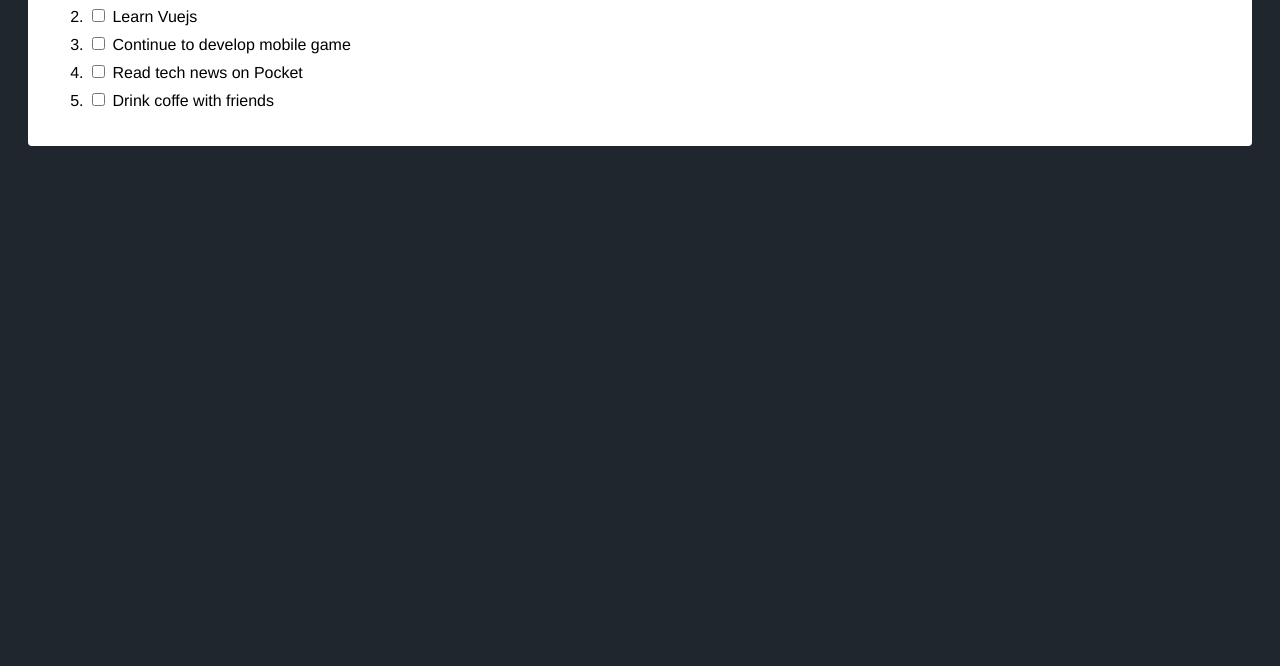
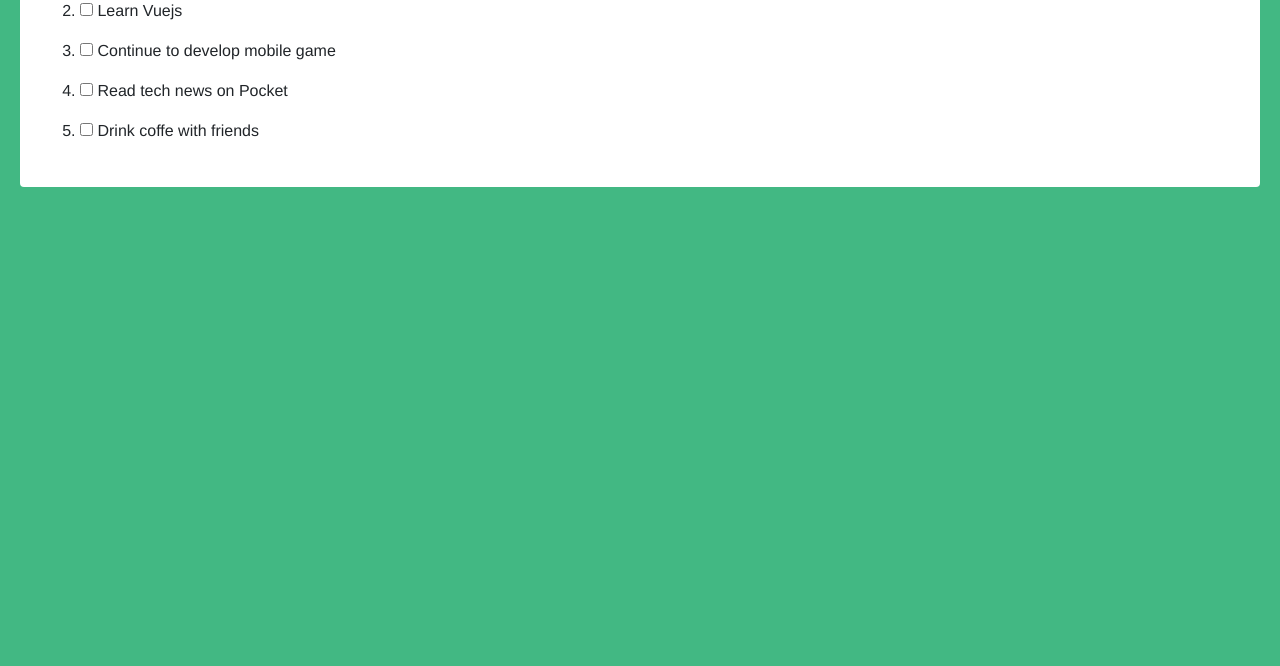
Before and after one commit to muratumutlu/Vue-Todo-List, a plain HTML site: page index.html in a window 1280 px wide. Shown: the part 134-800 px from the top of the page. Drawn offline with nearby package versions, Linux system fonts and the light colour scheme.

Commit message:
Style Update

```diff
--- a/index.html
+++ b/index.html
@@ -5,6 +5,8 @@
     <meta name="viewport" content="width=device-width, initial-scale=1.0">
     <meta http-equiv="X-UA-Compatible" content="ie=edge">
     <script src="https://cdn.jsdelivr.net/npm/vue/dist/vue.js"></script>
+    <link rel="stylesheet" href="https://stackpath.bootstrapcdn.com/bootstrap/4.1.3/css/bootstrap.min.css" integrity="sha384-MCw98/SFnGE8fJT3GXwEOngsV7Zt27NXFoaoApmYm81iuXoPkFOJwJ8ERdknLPMO" crossorigin="anonymous">
+
     <link rel="stylesheet" href="style.css">
     <title>Vue.js - TODO List Project</title>
 </head>
@@ -15,7 +17,7 @@
           <li v-for="todo in todos">
             <label>
 
-                <!-- v-if ile durum kontrolünü gerçekleştiriyoruz v-if yerine @ kullanabiliriz, v-bind yerine de sadece ":" kullanabiliriz->
+                <!-- v-if ile durum kontrolünü gerçekleştiriyoruz v-if yerine @ kullanabiliriz, v-bind yerine de sadece ":" kullanabiliriz-->
                 <!-- checking status with the help of v-if, if you prefer you may use @ instead of v-if, ":" instead of vi-bind-->
               <input type="checkbox" @change="changeStatus(todo)" :checked="todo.done">
 
--- a/style.css
+++ b/style.css
@@ -1,5 +1,5 @@
 body {
-  background: #20262E;
+  background: #42b883;
   padding: 20px;
   font-family: Helvetica;
 }
```
